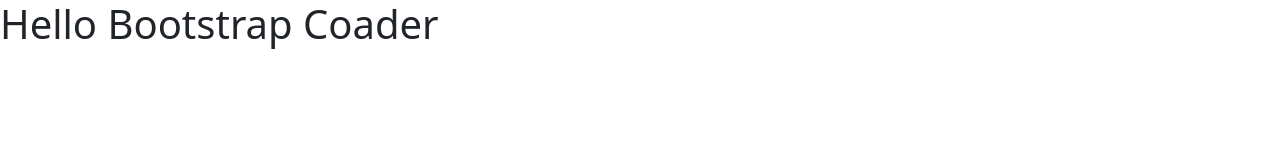
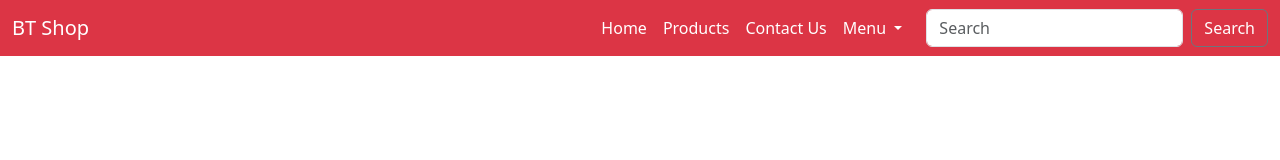
Before and after one commit to MSHJ11/bootstrap-project-one, a plain HTML site: page index.html in a window 1280 px wide. Drawn offline with nearby package versions, Linux system fonts and the light colour scheme.

Commit message:
navbar section create

```diff
--- a/index.html
+++ b/index.html
@@ -9,8 +9,43 @@
     <link href="https://cdn.jsdelivr.net/npm/bootstrap@5.3.3/dist/css/bootstrap.min.css" rel="stylesheet" integrity="sha384-QWTKZyjpPEjISv5WaRU9OFeRpok6YctnYmDr5pNlyT2bRjXh0JMhjY6hW+ALEwIH" crossorigin="anonymous">
 </head>
 <body>
+    <nav class="navbar navbar-expand-lg bg-danger">
+        <div class="container-fluid">
+          <a class="navbar-brand text-white" href="#">BT Shop</a>
+          <button class="navbar-toggler" type="button" data-bs-toggle="collapse" data-bs-target="#navbarSupportedContent" aria-controls="navbarSupportedContent" aria-expanded="false" aria-label="Toggle navigation">
+            <span class="navbar-toggler-icon"></span>
+          </button>
+          <div class="collapse navbar-collapse" id="navbarSupportedContent">
+            <ul class="navbar-nav ms-auto mb-2 me-3 mb-lg-0">
+              <li class="nav-item">
+                <a class="nav-link active text-white" aria-current="page" href="#">Home</a>
+              </li>
+              <li class="nav-item">
+                <a class="nav-link text-white" href="#">Products</a>
+              </li>
+              <li class="nav-item">
+                <a class="nav-link text-white" href="#">Contact Us</a>
+              </li>
+              <li class="nav-item dropdown">
+                <a class="nav-link dropdown-toggle text-white" href="#" role="button" data-bs-toggle="dropdown" aria-expanded="false">
+                  Menu
+                </a>
+                <ul class="dropdown-menu">
+                  <li><a class="dropdown-item" href="#">Action</a></li>
+                  <li><a class="dropdown-item" href="#">Another action</a></li>
+                  <li><hr class="dropdown-divider"></li>
+                  <li><a class="dropdown-item" href="#">Something else here</a></li>
+                </ul>
+              </li>
+            </ul>
+            <form class="d-flex" role="search">
+              <input class="form-control me-2" type="search" placeholder="Search" aria-label="Search">
+              <button class="btn btn-outline-secondary text-white" type="submit">Search</button>
+            </form>
+          </div>
+        </div>
+      </nav>
 
-    <h1> Hello Bootstrap Coader </h1>
 
 
 
```
